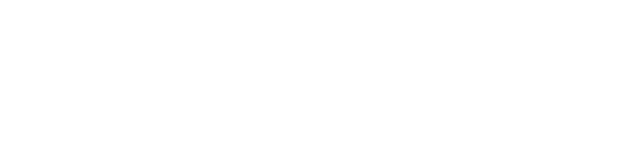
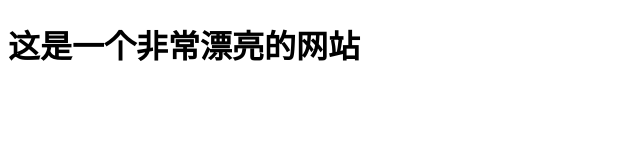
Before and after one commit to too-two/git_demo, a plain HTML site: page index.html in a window 1280 px wide. Shown: the whole page, without its empty margins (0-640 px from the left). Drawn offline with Linux system fonts and the light colour scheme.

Commit message:
添加内容

```diff
--- a/index.html
+++ b/index.html
@@ -9,7 +9,7 @@
 </head>
 
 <body>
-
+    <h1>这是一个非常漂亮的网站</h1>
 </body>
 
 </html>
```
